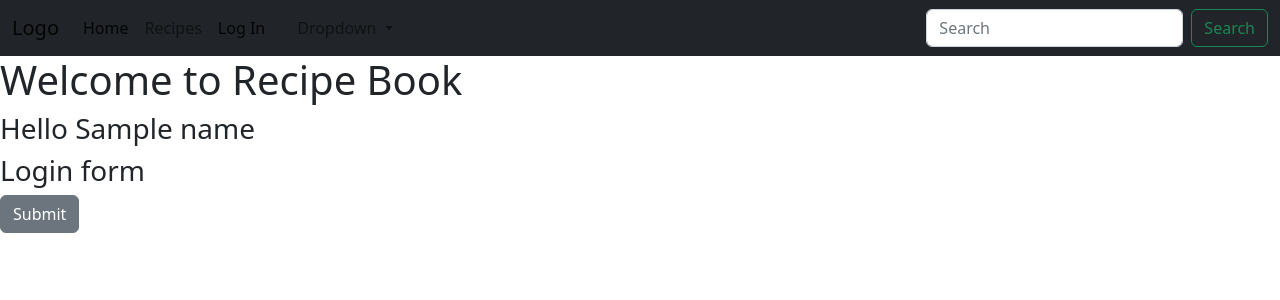
After one commit to Aliona83/book_recipe, a Django app: template recipebook/members/templates/authenticate/login.html in a window 1280 px wide. The commit adds this page. Shown: the top 300 px of the page. Run offline with Django 3.2, Linux system fonts and the light colour scheme; the template is opened without the code that fills it: most values are stand-ins (such as "Sample title", 1, 10 or a date in 2020).

Commit message:
create login file

```diff
--- a/recipebook/bookapp/templates/bookapp/navbar.html
+++ b/recipebook/bookapp/templates/bookapp/navbar.html
@@ -11,6 +11,12 @@
           </li>
           <li class="nav-item">
             <a class="nav-link" href="{% url 'bookapp:recipelist' %}">Recipes</a>
+          </li>
+          <li class="nav-item">
+            <a class="nav-link active" aria-current="page" href="{% url 'login' %}">Log In</a>
+          </li>
+          <li class="nav-item">
+            <a class="nav-link" href="{% url 'bookapp:recipelist' %}"></a>
           </li>
           <li class="nav-item dropdown">
             <a class="nav-link dropdown-toggle" href="#" role="button" data-bs-toggle="dropdown" aria-expanded="false">
--- a/recipebook/bookapp/views.py
+++ b/recipebook/bookapp/views.py
@@ -18,4 +18,4 @@ def home(request):
 
 def all_recipes(request):
 
-  return render(request, 'bookapp/recipe_list.html', {})
+    return render(request, 'bookapp/recipe_list.html', {})
--- /dev/null
+++ b/recipebook/members/templates/authenticate/login.html
@@ -0,0 +1,15 @@
+{% extends 'bookapp/base.html' %}
+
+{% block content %}
+
+<h1>Welcome to Recipe Book</h1>
+<h3>Hello {{ name }}</h3>
+<h3>Login form</h3>
+
+<form action="" method=POST>
+    {% csrf_token %}
+
+    <input type="submit"
+    value="Submit" class="btn btn-secondary">
+</form>
+{% endblock %}
--- a/recipebook/recipebook/settings.py
+++ b/recipebook/recipebook/settings.py
@@ -40,6 +40,7 @@ INSTALLED_APPS = [
     'django.contrib.messages',
     'django.contrib.staticfiles',
     'bookapp',
+    'members',
 
 ]
 
--- a/recipebook/recipebook/urls.py
+++ b/recipebook/recipebook/urls.py
@@ -20,5 +20,7 @@ from django.urls import path, include
 urlpatterns = [
     path('admin/', admin.site.urls),
     path('', include('bookapp.urls')),
+    path('members/', include('django.contrib.auth.urls')),
+    path('members/', include('bookapp.urls')),
 
 ]
```
Also changed, not shown: recipebook/members/urls.py (added, +9 -0 lines), recipebook/members/views.py (+6 -2 lines).
